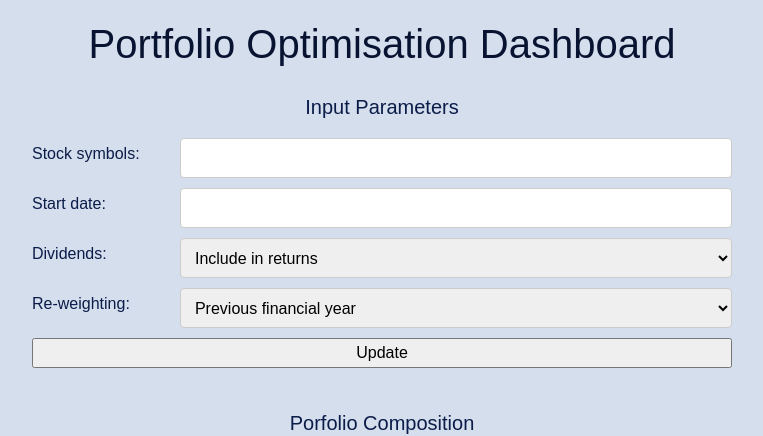
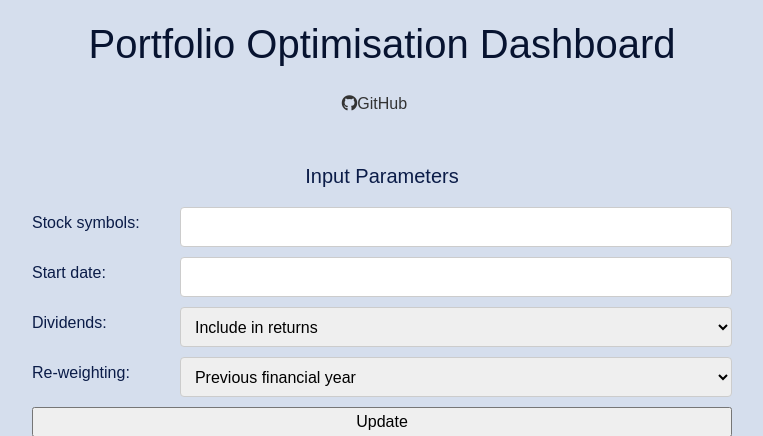
Before and after one commit to g-nightingale/portfolio-optimisation, a Flask app: template templates/portfolio_optimisation.html in a window 1280 px wide. Shown: the top 436 px of the page, without its empty margins (258-1021 px from the left). Run offline with Flask 3, Linux system fonts and the light colour scheme; the template is opened without the code that fills it, so the values that code supplies are empty; some libraries are stand-ins or nearby versions.

Commit message:
Add github link

```diff
--- a/templates/portfolio_optimisation.html
+++ b/templates/portfolio_optimisation.html
@@ -5,6 +5,7 @@
     <meta name="viewport" content="width=device-width, initial-scale=1.0">
     <title>Portfolio Optimisation Dashboard</title>
     <link rel="stylesheet" href="https://stackpath.bootstrapcdn.com/bootstrap/4.3.1/css/bootstrap.min.css">
+    <link rel="stylesheet" href="https://cdnjs.cloudflare.com/ajax/libs/font-awesome/5.15.3/css/all.min.css">
     <script src="https://cdn.plot.ly/plotly-latest.min.js"></script>
     <style>
         body {
@@ -79,6 +80,11 @@
 
     <div class="container">
         <h1 class="text-center mb-4">Portfolio Optimisation Dashboard</h1>
+        <div style="text-align: center;">
+            <a href="https://github.com/g-nightingale/portfolio-optimisation" target="_blank" style="text-decoration: none; color: #333; margin-right: 15px;">
+                <i class="fab fa-github" style="margin-bottom: 50px;"></i>GitHub
+            </a>
+        </div>
         <p class="gn-text">Input Parameters</p>
         <form method="post" action="/portfolio-optimisation" class="centered-form">
             <div class="form-group">
```
Also changed, not shown: 1 other file.
